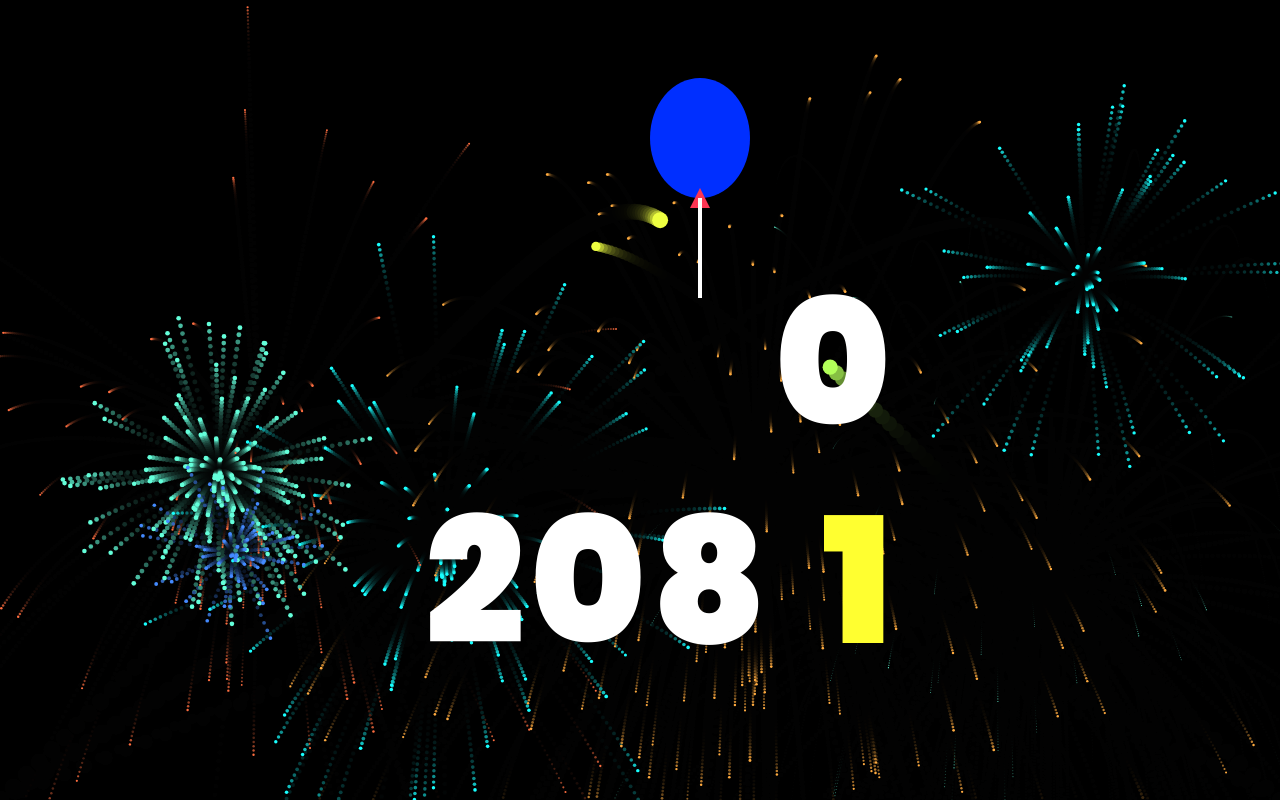
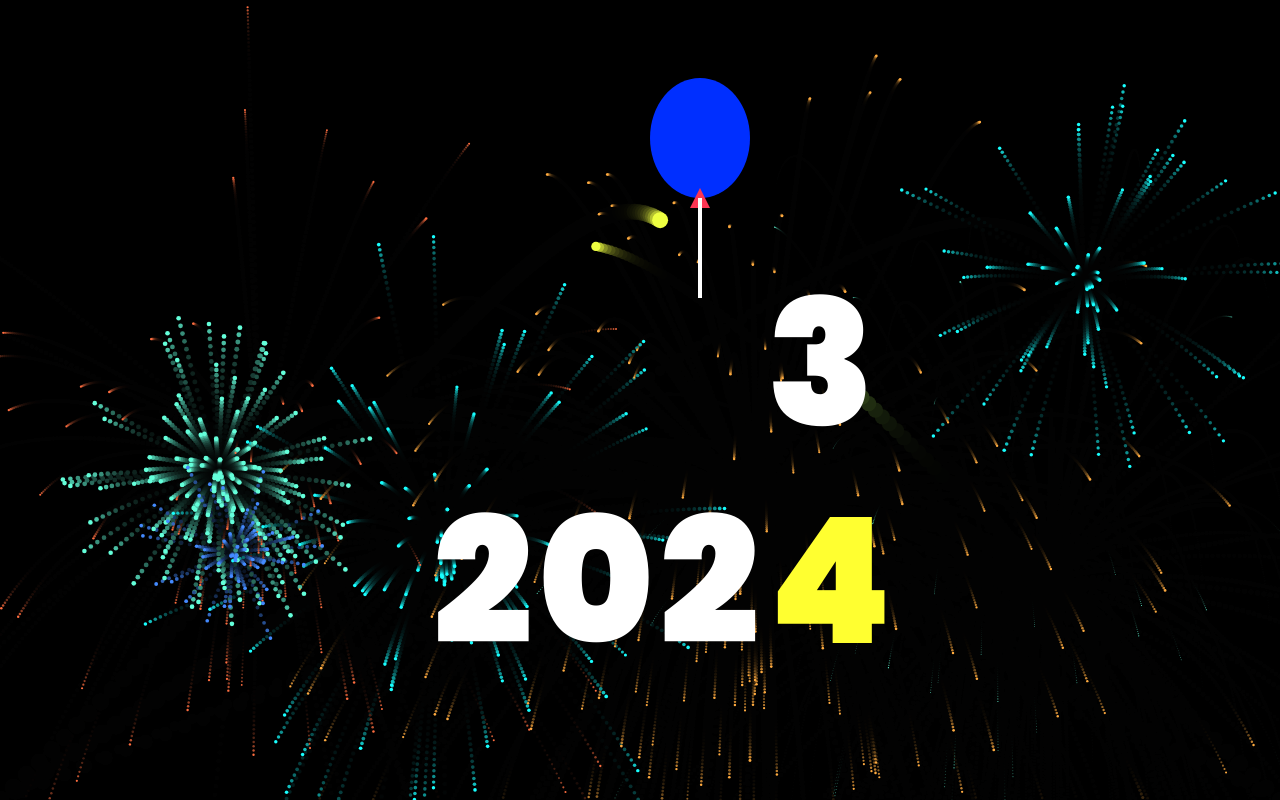
Before and after one commit to Hypixebot/happy-new-year, a plain HTML site: page index.html in a window 1280 px wide. Shown: the top 800 px of the page. Drawn offline with Linux system fonts and the light colour scheme; a web font is replaced by a local one.

Commit message:
Update index.html
updated

```diff
--- a/index.html
+++ b/index.html
@@ -16,10 +16,10 @@
         <span class="first_year">
             <span class="y1">2</span>
             <span class="y2">0</span>
-            <span class="y3">8</span>
+            <span class="y3">2</span>
         </span>
-        <span class="old">0</span>
-        <span class="y4 new">1</span>
+        <span class="old">3</span>
+        <span class="y4 new">4</span>
         <div class="balloon"></div>
     </div>
     <div class="firework" id="firework1">
```
